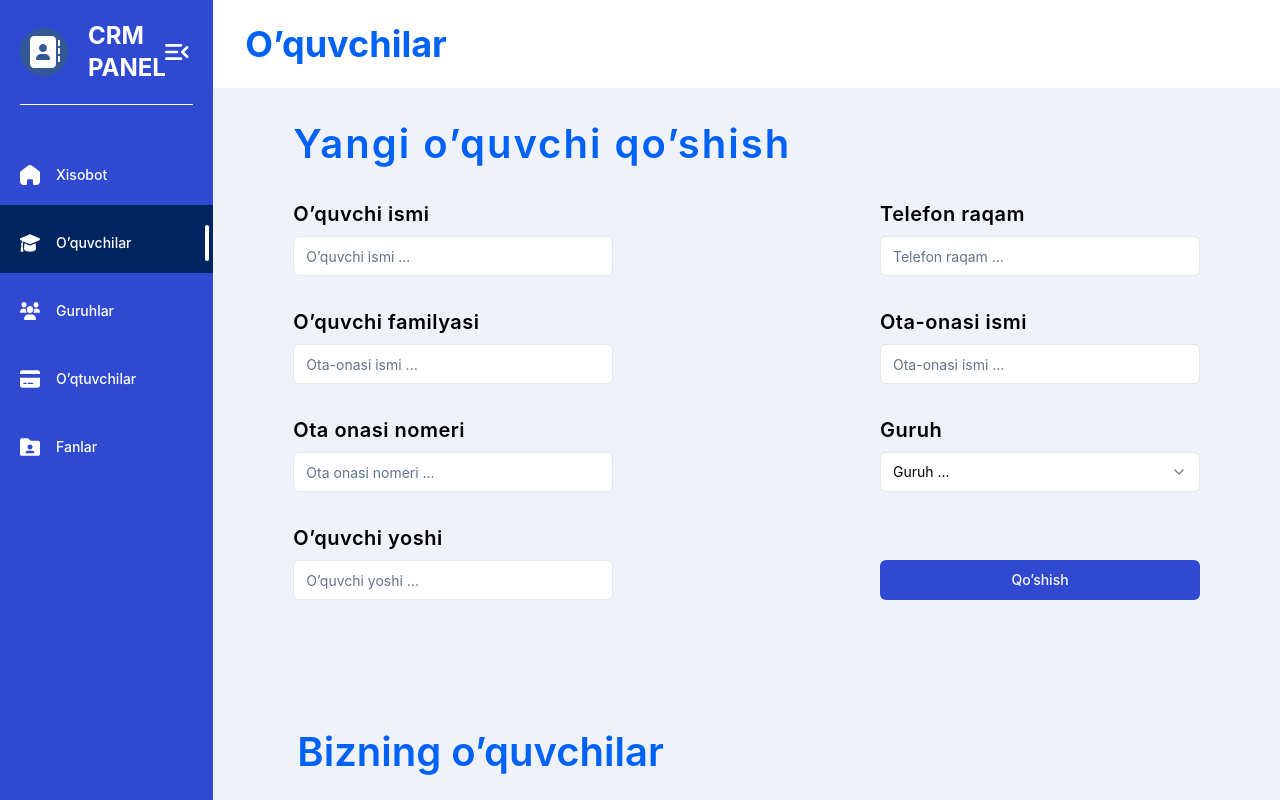
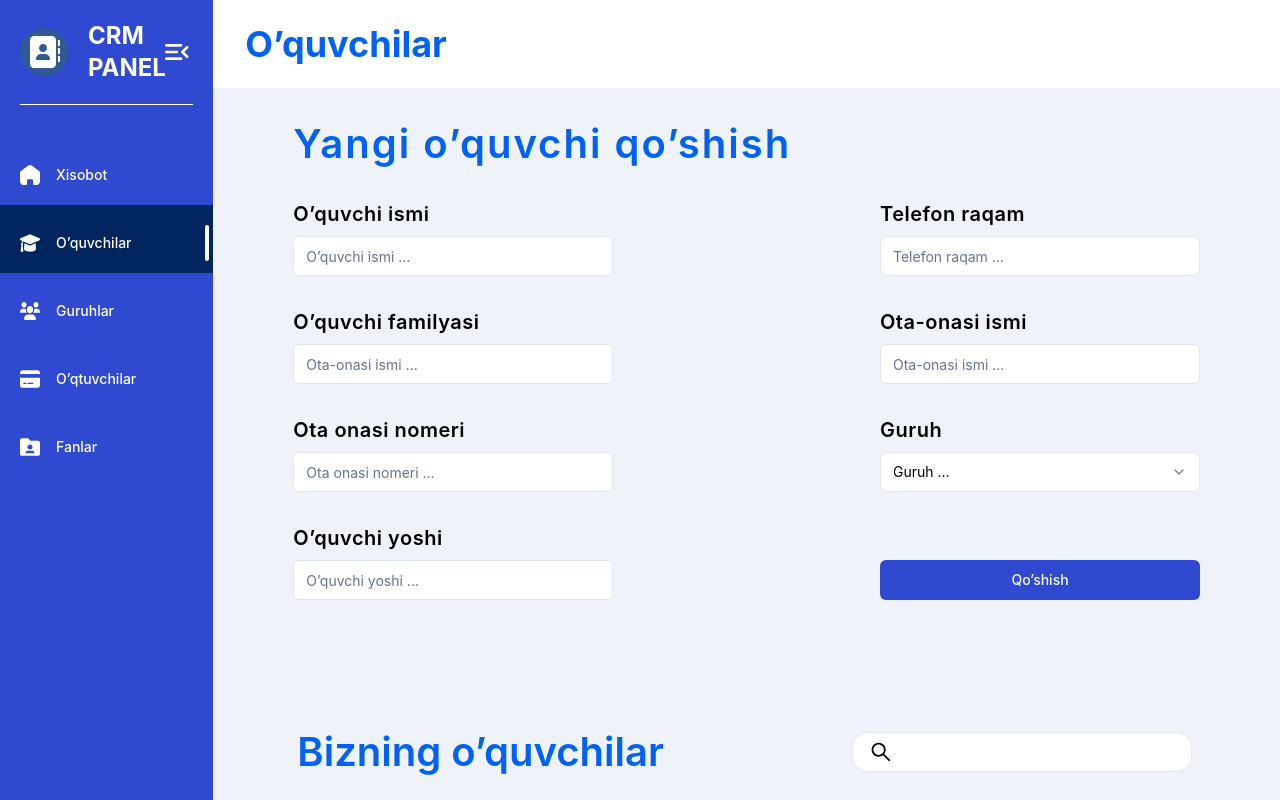
Before and after one commit to rahmatulloh19/CRM_TS, a React (Vite) app: page /students in a window 1280 px wide. Shown: the top 800 px of the page. Built offline with nearby package versions, Linux system fonts and the light colour scheme.

Commit message:
UI complated

```diff
--- a/package.json
+++ b/package.json
@@ -17,6 +17,7 @@
     "@radix-ui/react-select": "^2.0.0",
     "@radix-ui/react-slot": "^1.0.2",
     "@reduxjs/toolkit": "^2.2.3",
+    "@tanstack/match-sorter-utils": "^8.15.1",
     "@tanstack/react-table": "^8.15.3",
     "class-variance-authority": "^0.7.0",
     "clsx": "^2.1.0",
--- a/src/components/tables/StudentTable/StudentsTable.tsx
+++ b/src/components/tables/StudentTable/StudentsTable.tsx
@@ -1,14 +1,16 @@
 import { useState } from "react";
 import MOCKDATA from "./MOCK_DATA (1).json";
-import { useReactTable, getCoreRowModel, flexRender, getPaginationRowModel, PaginationState } from "@tanstack/react-table";
+import { useReactTable, getCoreRowModel, flexRender, getPaginationRowModel, PaginationState, getFilteredRowModel } from "@tanstack/react-table";
 import { studentsColumns as columns } from "./columns";
 import { IStudentTable } from "@/types";
 import { Table, TableBody, TableCell, TableHead, TableHeader, TableRow } from "@/components/ui/table";
 import { Pagination, PaginationContent, PaginationEllipsis, PaginationItem } from "@/components/ui/pagination";
 import DialogComponent from "@/components/shared/DialogComponent";
+import { Input } from "@/components/ui/input";
 
 const StudentsTable = () => {
   const [data, setData] = useState<IStudentTable[]>(() => [...MOCKDATA]);
+  const [globalFilter, setGlobalFilter] = useState("");
 
   const [pagination, setPagination] = useState<PaginationState>({
     pageIndex: 0,
@@ -23,15 +25,24 @@ const StudentsTable = () => {
     onPaginationChange: setPagination,
     state: {
       pagination,
+      globalFilter,
     },
+    onGlobalFilterChange: setGlobalFilter,
+    getFilteredRowModel: getFilteredRowModel(),
   });
 
   setData;
 
   return (
     <div className="mt-12 mb-16 px-11">
-      <div className="flex pl-10 pr-11 mb-8">
+      <div className="flex justify-between items-center pl-10 pr-11 mb-8">
         <h3 className="text-[40px] leading-[48px] font-semibold text-[#0061F7]">Bizning o’quvchilar</h3>
+        <Input
+          className="max-w-[340px] bg-no-repeat search_input rounded-2xl bg-[url('/assets/icons/search.svg')] pl-12 focus-visible:ring-[#2F49D199]"
+          onChange={(evt) => {
+            setGlobalFilter(evt.target.value.trim());
+          }}
+        />
       </div>
       <Table className="block">
         <TableHeader className="block sticky top-0 bg-[#2F49D1] scrollbar-thumb-rounded scrollbar-track-rounded-full">
--- a/src/components/tables/SubjectsTable/SubjectsTable.tsx
+++ b/src/components/tables/SubjectsTable/SubjectsTable.tsx
@@ -1,13 +1,15 @@
 import { useState } from "react";
 import MOCKDATA from "./MOCK_DATA (1).json";
-import { useReactTable, getCoreRowModel, flexRender, getPaginationRowModel, PaginationState } from "@tanstack/react-table";
+import { useReactTable, getCoreRowModel, flexRender, getPaginationRowModel, PaginationState, getFilteredRowModel } from "@tanstack/react-table";
 import { subjectsColumn as columns } from "./columns";
 import { ISubjectTable } from "@/types";
 import { Table, TableBody, TableCell, TableHead, TableHeader, TableRow } from "@/components/ui/table";
 import { Pagination, PaginationContent, PaginationEllipsis, PaginationItem } from "@/components/ui/pagination";
 import DialogComponent from "@/components/shared/DialogComponent";
+import { Input } from "@/components/ui/input";
 
 const SubjectsTable = () => {
+  const [globalFilter, setGlobalFilter] = useState("");
   const [data, setData] = useState<ISubjectTable[]>(() => [...MOCKDATA]);
 
   const [pagination, setPagination] = useState<PaginationState>({
@@ -23,15 +25,24 @@ const SubjectsTable = () => {
     onPaginationChange: setPagination,
     state: {
       pagination,
+      globalFilter,
     },
+    onGlobalFilterChange: setGlobalFilter,
+    getFilteredRowModel: getFilteredRowModel(),
   });
 
   setData;
 
   return (
     <div className="mt-12 mb-16 px-11">
-      <div className="flex pl-10 pr-11 mb-8">
+      <div className="flex justify-between items-center pl-10 pr-11 mb-8">
         <h3 className="text-[40px] leading-[48px] font-semibold text-[#0061F7]">Bizning o’quvchilar</h3>
+        <Input
+          className="max-w-[340px] bg-no-repeat search_input rounded-2xl bg-[url('/assets/icons/search.svg')] pl-12 focus-visible:ring-[#2F49D199]"
+          onChange={(evt) => {
+            setGlobalFilter(evt.target.value.trim());
+          }}
+        />
       </div>
       <Table className="block">
         <TableHeader className="block sticky top-0 bg-[#2F49D1] scrollbar-thumb-rounded scrollbar-track-rounded-full">
--- a/src/components/tables/TeachersTable/TeachersTable.tsx
+++ b/src/components/tables/TeachersTable/TeachersTable.tsx
@@ -1,13 +1,15 @@
 import { useState } from "react";
 import MOCKDATA from "./MOCK_DATA (1).json";
-import { useReactTable, getCoreRowModel, flexRender, getPaginationRowModel, PaginationState } from "@tanstack/react-table";
+import { useReactTable, getCoreRowModel, flexRender, getPaginationRowModel, PaginationState, getFilteredRowModel } from "@tanstack/react-table";
 import { teachersColumn as columns } from "./columns";
 import { ITeacherTable } from "@/types";
 import { Table, TableBody, TableCell, TableHead, TableHeader, TableRow } from "@/components/ui/table";
 import { Pagination, PaginationContent, PaginationEllipsis, PaginationItem } from "@/components/ui/pagination";
 import DialogComponent from "@/components/shared/DialogComponent";
+import { Input } from "@/components/ui/input";
 
 const TeachersTable = () => {
+  const [globalFilter, setGlobalFilter] = useState("");
   const [data, setData] = useState<ITeacherTable[]>(() => [...MOCKDATA]);
 
   const [pagination, setPagination] = useState<PaginationState>({
@@ -23,15 +25,24 @@ const TeachersTable = () => {
     onPaginationChange: setPagination,
     state: {
       pagination,
+      globalFilter,
     },
+    onGlobalFilterChange: setGlobalFilter,
+    getFilteredRowModel: getFilteredRowModel(),
   });
 
   setData;
 
   return (
     <div className="mt-12 mb-16 px-11">
-      <div className="flex pl-10 pr-11 mb-8">
+      <div className="flex justify-between items-center pl-10 pr-11 mb-8">
         <h3 className="text-[40px] leading-[48px] font-semibold text-[#0061F7]">Bizning o’qtuvchilar</h3>
+        <Input
+          className="max-w-[340px] bg-no-repeat search_input rounded-2xl bg-[url('/assets/icons/search.svg')] pl-12 focus-visible:ring-[#2F49D199]"
+          onChange={(evt) => {
+            setGlobalFilter(evt.target.value.trim());
+          }}
+        />
       </div>
       <Table className="block">
         <TableHeader className="block sticky top-0 bg-[#2F49D1] scrollbar-thumb-rounded scrollbar-track-rounded-full">
@@ -49,9 +60,9 @@ const TeachersTable = () => {
           {table.getRowModel().rows.map((row) => (
             <TableRow className="teachers-table even:hover:bg-[#001daf08] odd:hover:bg-[#001daf3b] odd:bg-[#001CAF1A]" key={row.id}>
               {row.getVisibleCells().map((cell) => (
-                <TableCell className={`${Number(cell.getValue()) ? "flex justify-between" : ""}`} key={cell.id}>
+                <TableCell className={`${cell.id.includes("age") ? "flex justify-between" : ""}`} key={cell.id}>
                   {flexRender(cell.column.columnDef.cell, cell.getContext())}
-                  {Number(cell.getValue()) ? (
+                  {cell.id.includes("age") ? (
                     <div className="flex gap-5">
                       <DialogComponent
                         trigger={
--- a/src/index.css
+++ b/src/index.css
@@ -71,6 +71,10 @@ img {
   }
 }
 
+.search_input {
+  background-position: left 16px center;
+}
+
 ::-webkit-scrollbar-thumb {
   background-color: red;
 }
```
Also changed, not shown: public/assets/icons/search.svg (added), 1 other file (tests, documents, lock files or other folders).
